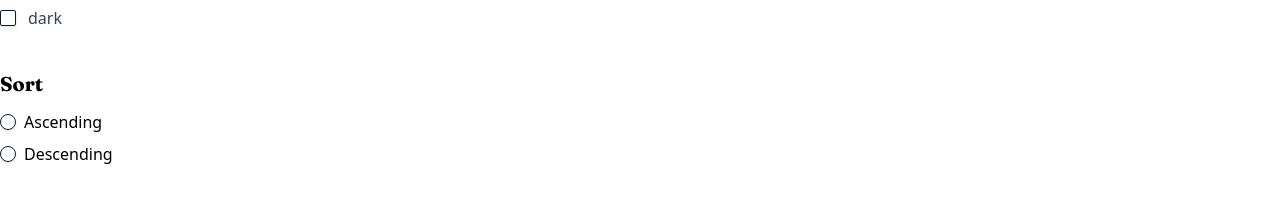
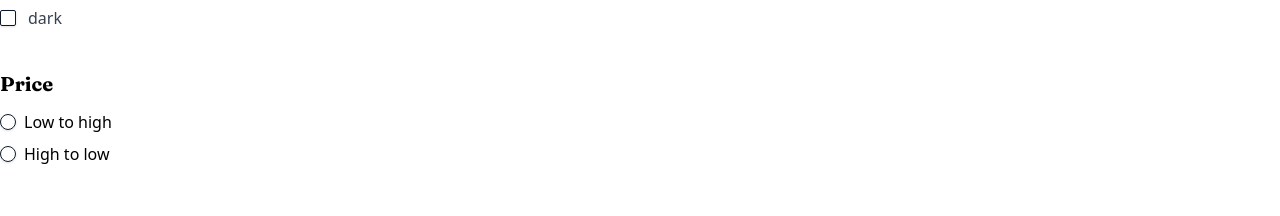
Before and after one commit to mario130/Kofi, a Next.js app: page /shop in a window 1280 px wide. Shown: the part 402-618 px from the top of the page. Built offline with nearby package versions, Linux system fonts and the light colour scheme; no server answers.

Commit message:
feat: add capitalize helper

```diff
--- a/next.config.mjs
+++ b/next.config.mjs
@@ -1,7 +1,6 @@
 /** @type {import('next').NextConfig} */
 const nextConfig = {
-  reactStrictMode: true,
-  // add hostname for images
+  reactStrictMode: false,
   images: {
     domains: [
       "localhost",
--- a/src/app/_components/shop/CoffeeFilters.tsx
+++ b/src/app/_components/shop/CoffeeFilters.tsx
@@ -31,7 +31,7 @@ export default function CoffeeFilters() {
         />
       ))}
 
-      <h5 className="mb-3 mt-10 font-bold">Sort</h5>
+      <h5 className="mb-3 mt-10 font-bold">Price</h5>
       <RadioGroup
         onValueChange={(value) =>
           setFilters({ ...filters, sort: value as "asc" | "desc" })
@@ -39,11 +39,11 @@ export default function CoffeeFilters() {
       >
         <div className="flex items-center space-x-2">
           <RadioGroupItem value="asc" id="sort-asc" />
-          <label htmlFor="sort-asc">Ascending</label>
+          <label htmlFor="sort-asc">Low to high</label>
         </div>
         <div className="flex items-center space-x-2">
           <RadioGroupItem value="desc" id="sort-desc" />
-          <label htmlFor="sort-desc">Descending</label>
+          <label htmlFor="sort-desc">High to low</label>
         </div>
       </RadioGroup>
     </>
--- a/src/app/_components/shop/CoffeesGrid.tsx
+++ b/src/app/_components/shop/CoffeesGrid.tsx
@@ -6,6 +6,7 @@ import Image from "next/image";
 import useCoffeeStore from "@/store/useCoffeeStore";
 import { Coffee } from "@/interfaces/Coffee";
 import { Badge } from "../ui/badge";
+import { capitalize } from "@/utils/Capitalize";
 
 export default function CoffeesGrid({
   coffees: coffeesToBeSaved,
@@ -37,10 +38,10 @@ export default function CoffeesGrid({
               <h6 className="my-1 font-bold tracking-wide">{coffee.name}</h6>
               <div className="absolute right-2 top-2 flex flex-col items-end space-y-1">
                 <Badge variant="outline" className="h-5 bg-secondary font-sans">
-                  {coffee.intensity} intensity
+                  {capitalize(coffee.intensity)} intensity
                 </Badge>
                 <Badge variant="default" className="h-5 font-sans">
-                  {coffee.roast} roast
+                  {capitalize(coffee.roast)} roast
                 </Badge>
               </div>
             </div>
--- /dev/null
+++ b/src/utils/Capitalize.ts
@@ -0,0 +1,3 @@
+export const capitalize = (str: string): string => {
+  return str.charAt(0).toUpperCase() + str.slice(1);
+};
```
